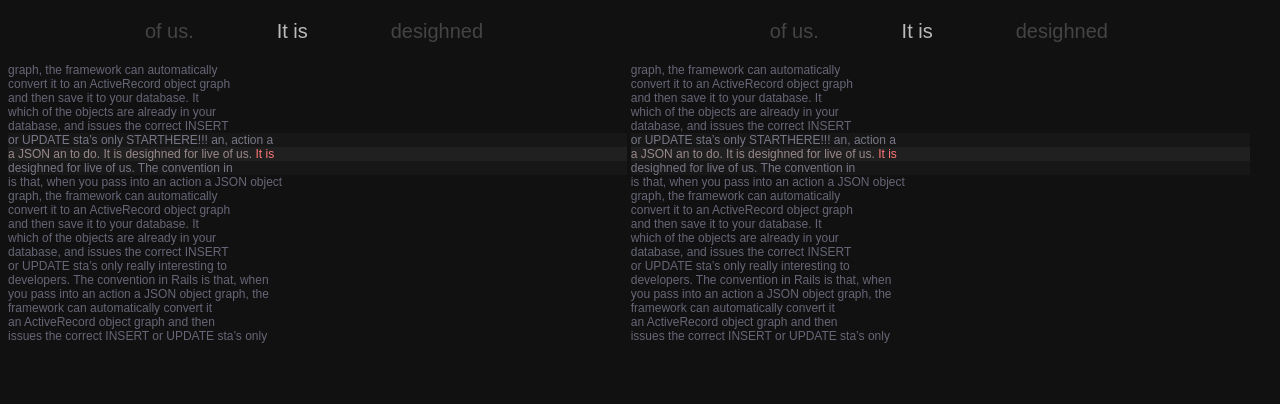
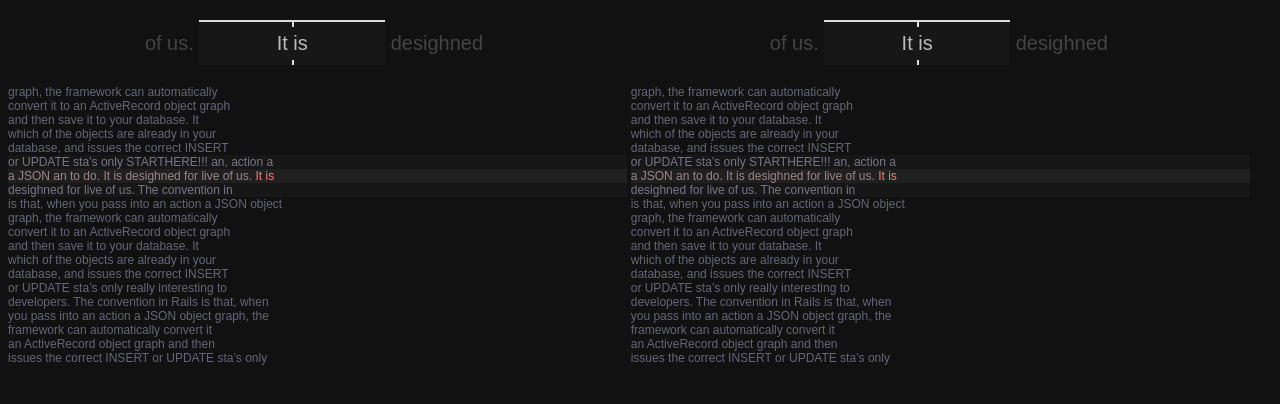
Before and after one commit to igorezigorez/readim, a plain HTML site: page readimWeb/index.html in a window 1280 px wide. Drawn offline with Linux system fonts and the light colour scheme.

Commit message:
implemented cursor

```diff
--- a/readimWeb/ViewerModel.js
+++ b/readimWeb/ViewerModel.js
@@ -75,7 +75,7 @@
                 correction *= 1.18;
             }
             if (word.length > 11) {
-                correction *= 1.3;
+                correction *= 1.5;
             }
             if (containsPunctuation(word) && containsPunctuation(word).length) {
                 correction *= 1.18;
--- a/readimWeb/ViewerStyle.css
+++ b/readimWeb/ViewerStyle.css
@@ -61,3 +61,20 @@ span.left, span.right{
 	background-color:#171717;
 	color: #777787;
 }
+
+.word_frame{
+	width:100%;
+	border-top:2px solid #DDDDDD;
+	background-color:#171717;
+}
+.word_frame .cursor{
+	display:block;
+	height:5px;
+	width:50%;
+	border-right: 2px solid #DDDDDD;
+}
+
+.word_frame .word_container
+{
+	margin:5px;
+}
--- a/readimWeb/index.html
+++ b/readimWeb/index.html
@@ -12,13 +12,37 @@
 
             <span class="left">
                 <span class="prev" data-bind="text:previousWord"></span>
-                <span class="cur" data-bind="text:currentWord.value"></span>
+                <span class="cur">
+
+                    <div class="word_frame">
+                        <div class="cursor"></div>
+
+                        <div class="word_container">
+                            <span data-bind="text: currentWord.value"></span>
+                        </div>
+
+                        <div class="cursor"></div>
+                    </div>
+                </span>
                 <span class="next" data-bind="text:nextWord"></span>
             </span>
 
             <span class="right">
                 <span class="prev" data-bind="text:previousWord"></span>
-                <span class="cur" data-bind="text:currentWord.value"></span>
+
+                <span class="cur">
+
+                    <div class="word_frame">
+                        <div class="cursor"></div>
+
+                        <div class="word_container">
+                            <span data-bind="text: currentWord.value"></span>
+                        </div>
+
+                        <div class="cursor"></div>
+                    </div>
+                </span>
+
                 <span class="next" data-bind="text:nextWord"></span>
             </span>
 
```
